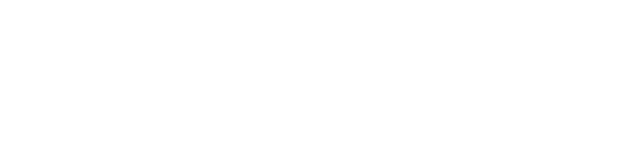
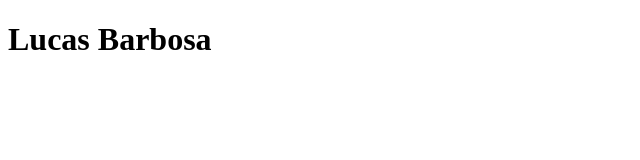
Before and after one commit to lbarbosac/teste, a plain HTML site: page index.html in a window 1280 px wide. Shown: the whole page, without its empty margins (0-640 px from the left). Drawn offline with Linux system fonts and the light colour scheme.

Commit message:
Update index.html

```diff
--- a/index.html
+++ b/index.html
@@ -8,6 +8,7 @@
 </head>
 <body>
 
+    <h1>Lucas Barbosa</h1>
     <script src="script.js"></script>
 
 </body>
```
